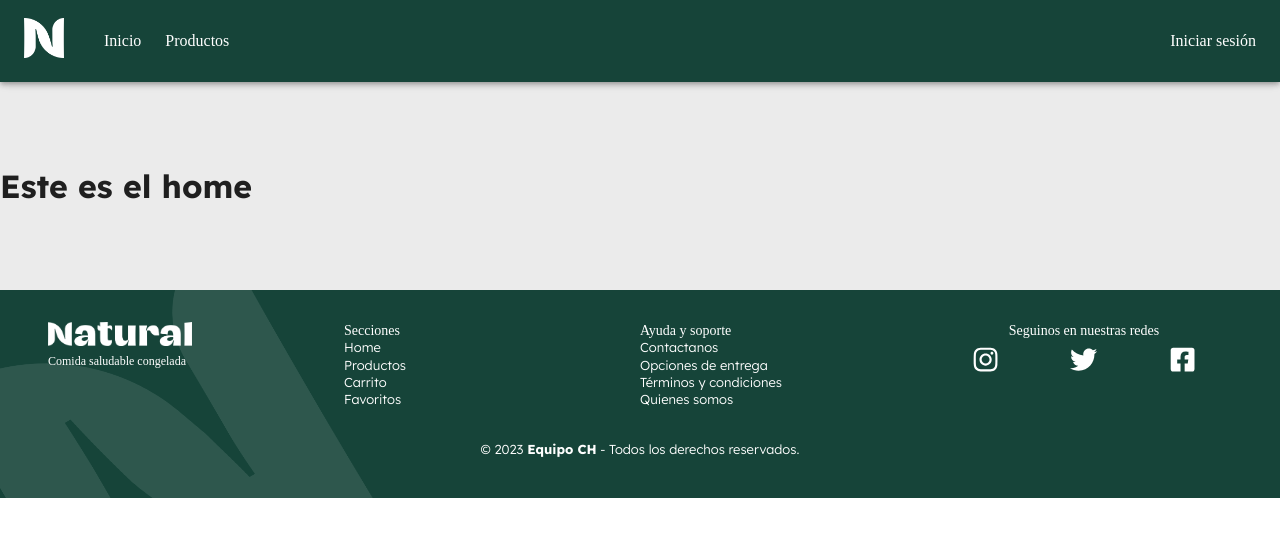
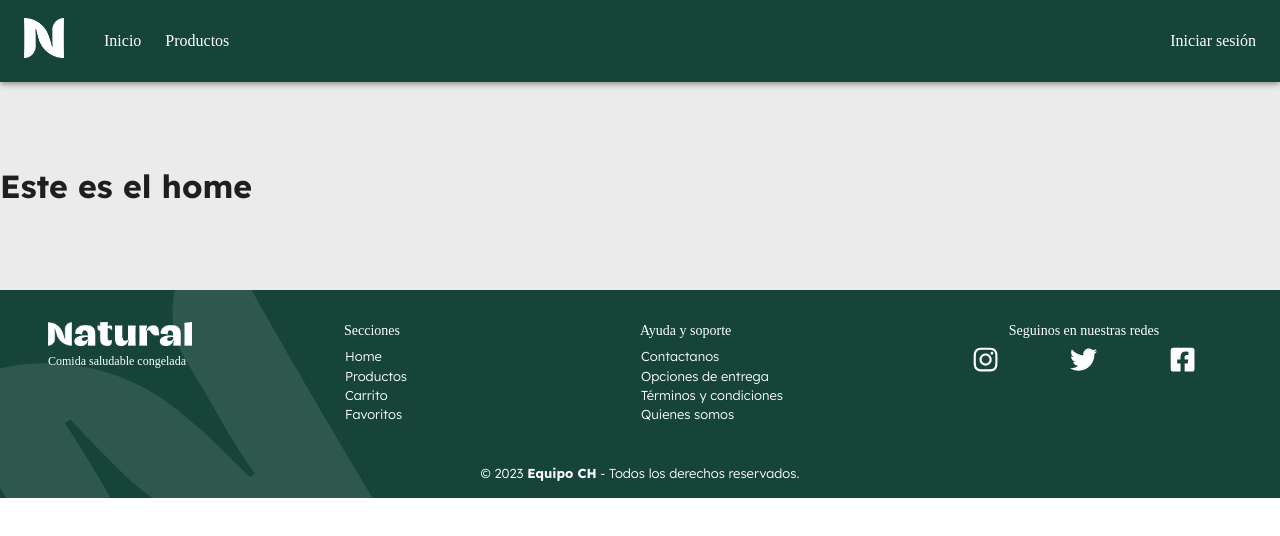
Before and after one commit to YaninaVilte/natural, a React (Vite) app: page / in a window 1280 px wide. Shown: the top 536 px of the page. Built offline with nearby package versions, Linux system fonts and the light colour scheme; no server answers; some icons are missing; a web font is replaced by a local one.

Commit message:
Hover en Footer y Navbar - de px a rem - eliminé variables no utilizadas de temaConfig

```diff
--- a/SCSS/_Checkout.scss
+++ b/SCSS/_Checkout.scss
@@ -68,9 +68,9 @@
     margin: 0;
     color: #164439;
     font-weight: 500;
-    font-size: 16px;
+    font-size: 1rem;
     font-weight: 700;
-    padding: 16px;
+    padding: 1rem;
 }
 
 
--- a/SCSS/_General.scss
+++ b/SCSS/_General.scss
@@ -7,3 +7,38 @@
 #root{
     background-color: #ebebeb;
 }
+
+
+/* === Hover Navbar */
+
+.hoverVerdeClaro:hover {
+    color: #41A88A;
+    font-weight: bold;
+}
+
+/* === Hover: Footer */
+
+.soporte {
+    .itemsContainer {
+        .itemBox {
+            padding: 1px;
+            .item:hover {
+                    color: #FFFF66;
+                    font-weight: 500;
+                }
+        }
+    }
+}
+
+.secciones {
+    .itemsContainer {
+        .itemBox {
+            padding: 1px;
+
+            .item:hover {
+                color: #FFFF66;
+                font-weight: 500;
+            }
+        }
+    }
+}
--- a/SCSS/_ItemDetail.scss
+++ b/SCSS/_ItemDetail.scss
@@ -58,7 +58,7 @@ html{
                 .titleDetail{
                     width: 100%;
                     margin-bottom: 1em;
-                    white-space: nowrap;
+                    // white-space: nowrap;
                     overflow-x: clip;
                     text-overflow: ellipsis;
                 }
--- a/css/main.css
+++ b/css/main.css
@@ -9,6 +9,29 @@
 
 #root {
   background-color: #ebebeb;
+}
+
+/* === Hover Navbar */
+.hoverVerdeClaro:hover {
+  color: #41A88A;
+  font-weight: bold;
+}
+
+/* === Hover: Footer */
+.soporte .itemsContainer .itemBox {
+  padding: 1px;
+}
+.soporte .itemsContainer .itemBox .item:hover {
+  color: #FFFF66;
+  font-weight: 500;
+}
+
+.secciones .itemsContainer .itemBox {
+  padding: 1px;
+}
+.secciones .itemsContainer .itemBox .item:hover {
+  color: #FFFF66;
+  font-weight: 500;
 }
 
 /* === Estilos: Login */
@@ -511,7 +534,6 @@ html {
 .global-container .globalItemDetailContainer .item-container .itemDetail .titleDetail {
   width: 100%;
   margin-bottom: 1em;
-  white-space: nowrap;
   overflow-x: clip;
   text-overflow: ellipsis;
 }
@@ -893,6 +915,11 @@ html {
   height: 0.875rem;
 }
 
+@media screen and (max-width: 800px) {
+  .cart .tableContainer {
+    width: 95%;
+  }
+}
 @media screen and (max-width: 720px) {
   .responsiveCart {
     display: block;
@@ -1250,9 +1277,9 @@ html {
   margin: 0;
   color: #164439;
   font-weight: 500;
-  font-size: 16px;
+  font-size: 1rem;
   font-weight: 700;
-  padding: 16px;
+  padding: 1rem;
 }
 
 @media screen and (max-width: 800px) {
--- a/src/components/layout/footer/Footer.jsx
+++ b/src/components/layout/footer/Footer.jsx
@@ -1,13 +1,10 @@
 import "../footer/Footer.css"
 import eneBlanco from "../../../assets/eneBlanco.png"
 import naturalBlanco from "../../../assets/naturalBlanco.png"
-import twitter from "../../../assets/twitter.svg"
-import facebook from "../../../assets/facebook.svg"
-import instagram from "../../../assets/instagram.svg"
 import theme from "../../../temaConfig";
 import { FaInstagram, FaTwitter, FaFacebookSquare } from "react-icons/fa";
 import { ThemeProvider } from "@emotion/react";
-import { Typography } from "@mui/material";
+import { List, ListItem, Typography } from "@mui/material";
 import { Link } from "react-router-dom";
 
 
@@ -28,33 +25,53 @@ const Footer = () => {
                 </div>
                 <div className="secciones">
                     <Typography variant="h4">Secciones</Typography>
+                    <List className="itemsContainer">
+                        <ListItem className="itemBox">
                             <Link component={Link} to={"/"}>
-                        <Typography variant="h5">Home</Typography>
+                                <Typography variant="h5" className="item">Home</Typography>
                             </Link>
+                        </ListItem>
+                        <ListItem className="itemBox">
                             <Link component={Link} to={"/shop"}>
-                        <Typography variant="h5">Productos</Typography>
+                                <Typography variant="h5" className="item">Productos</Typography>
                             </Link>
+                        </ListItem>
+                        <ListItem className="itemBox">
                             <Link component={Link} to={"/cart"}>
-                        <Typography variant="h5">Carrito</Typography>
+                                <Typography variant="h5" className="item">Carrito</Typography>
                             </Link>
+                        </ListItem>
+                        <ListItem className="itemBox">
                             <Link component={Link} to={"/favorites"}>
-                        <Typography variant="h5">Favoritos</Typography>
+                                <Typography variant="h5" className="item">Favoritos</Typography>
                             </Link>
+                        </ListItem>
+                    </List>
                 </div>
                 <div className="soporte">
                     <Typography variant="h4">Ayuda y soporte</Typography>
+                    <List className="itemsContainer">
+                        <ListItem className="itemBox">
                             <Link component={Link} to={""}>
-                        <Typography variant="h5">Contactanos</Typography>
+                                <Typography variant="h5" className="item">Contactanos</Typography>
                             </Link>
+                        </ListItem>
+                        <ListItem className="itemBox">
                             <Link component={Link} to={""}>
-                        <Typography variant="h5">Opciones de entrega</Typography>
+                                <Typography variant="h5" className="item">Opciones de entrega</Typography>
                             </Link>
+                        </ListItem>
+                        <ListItem className="itemBox">
                             <Link component={Link} to={""}>
-                        <Typography variant="h5">Términos y condiciones</Typography>
+                                <Typography variant="h5" className="item">Términos y condiciones</Typography>
                             </Link>
+                        </ListItem>
+                        <ListItem className="itemBox">
                             <Link component={Link} to={""}>
-                        <Typography variant="h5">Quienes somos</Typography>
+                                <Typography variant="h5" className="item">Quienes somos</Typography>
                             </Link>
+                        </ListItem>
+                    </List>
                 </div>
                 <div className="redes" style={{textAlign:'center'}}>
                     <Typography variant="h4">Seguinos en nuestras redes</Typography>
--- a/src/components/layout/navbar/NavList.jsx
+++ b/src/components/layout/navbar/NavList.jsx
@@ -41,12 +41,12 @@ function NavList({ setListOpen }) {
                     <List >
                         <ListItem onClick={() => setListOpen(false)}>
                             <Link component={Link.toString()} to={"/favorites"} >
-                                <Typography variant="drawer">Favoritos</Typography>
+                                <Typography variant="drawer" className="hoverVerdeClaro">Favoritos</Typography>
                             </Link>
                         </ListItem>
                         <ListItem >
                             <Link onClick={handleLogout}>
-                                <Typography variant="drawer">Cerrar sesión</Typography>
+                                <Typography variant="drawer" className="hoverVerdeClaro">Cerrar sesión</Typography>
                             </Link>
                         </ListItem>
                     </List>
@@ -55,24 +55,24 @@ function NavList({ setListOpen }) {
                         <List>
                                 <ListItem onClick={() => setListOpen(false)}>
                                 <Link component={Link.toString()} to={"/dashboard"}>
-                                    <Typography variant="drawer">Dashboard</Typography>
+                                        <Typography variant="drawer" className="hoverVerdeClaro">Dashboard</Typography>
                                 </Link>
                             </ListItem>
                                 <ListItem onClick={() => setListOpen(false)}>
                                 <Link component={Link.toString()} to={"/favorites"}>
-                                    <Typography variant="drawer">Favoritos</Typography>
+                                        <Typography variant="drawer" className="hoverVerdeClaro">Favoritos</Typography>
                                 </Link>
                             </ListItem>
                             <ListItem >
                                 <Link onClick={handleLogout}>
-                                    <Typography variant="drawer">Cerrar sesión</Typography>
+                                        <Typography variant="drawer" className="hoverVerdeClaro">Cerrar sesión</Typography>
                                 </Link>
                             </ListItem>
                         </List>
                     </>
                 ) : (
                             <Link component={Link.toString()} to={"/Login"} onClick={() => setListOpen(false)}>
-                        <Typography variant="drawer">Iniciar sesión</Typography>
+                                <Typography variant="drawer" className="hoverVerdeClaro">Iniciar sesión</Typography>
                     </Link>
                 )}
             </nav>
--- a/src/components/layout/navbar/NavListResponsive.jsx
+++ b/src/components/layout/navbar/NavListResponsive.jsx
@@ -40,7 +40,7 @@ function NavListResponsive({setDrawerOpen}) {
                 {menuItemsAdmin.map(({ id, path, title }) => (
                     <ListItem key={id}>
                         <Link to={path} onClick={() => setDrawerOpen(false)}>
-                            <Typography variant="drawer">{title}</Typography>
+                            <Typography variant="drawer" className="hoverVerdeClaro">{title}</Typography>
                         </Link>
                     </ListItem>
                 ))}
@@ -48,12 +48,12 @@ function NavListResponsive({setDrawerOpen}) {
                     <List >
                         <ListItem onClick={() => setDrawerOpen(false)}>
                             <Link component={Link} to={"/favorites"}>
-                                <Typography variant="drawer">Favoritos</Typography>
+                                <Typography variant="drawer" className="hoverVerdeClaro">Favoritos</Typography>
                             </Link>
                         </ListItem>
                         <ListItem>
                             <Link onClick={handleLogout}>
-                                <Typography variant="drawer">Cerrar sesión</Typography>
+                                <Typography variant="drawer" className="hoverVerdeClaro">Cerrar sesión</Typography>
                             </Link>
                         </ListItem>
                     </List>
@@ -61,17 +61,17 @@ function NavListResponsive({setDrawerOpen}) {
                     <List>
                             <ListItem onClick={() => setDrawerOpen(false)}>
                             <Link component={Link} to={"/dashboard"}>
-                                <Typography variant="drawer">Dashboard</Typography>
+                                    <Typography variant="drawer" className="hoverVerdeClaro">Dashboard</Typography>
                             </Link>
                         </ListItem>
                             <ListItem onClick={() => setDrawerOpen(false)}>
                             <Link component={Link} to={"/favorites"}>
-                                <Typography variant="drawer">Favoritos</Typography>
+                                    <Typography variant="drawer" className="hoverVerdeClaro">Favoritos</Typography>
                             </Link>
                         </ListItem>
                         <ListItem>
                             <Link onClick={handleLogout}>
-                                <Typography variant="drawer">Cerrar sesión</Typography>
+                                    <Typography variant="drawer" className="hoverVerdeClaro">Cerrar sesión</Typography>
                             </Link>
                         </ListItem>
                     </List>
@@ -79,7 +79,7 @@ function NavListResponsive({setDrawerOpen}) {
                     <List >
                                 <ListItem onClick={() => setDrawerOpen(false)}>
                             <Link component={Link} to={"/Login"} >
-                                <Typography variant="drawer">Iniciar sesión</Typography>
+                                        <Typography variant="drawer" className="hoverVerdeClaro">Iniciar sesión</Typography>
                             </Link>
                         </ListItem>
                     </List>
--- a/src/components/pages/itemDetail/ItemDetail.jsx
+++ b/src/components/pages/itemDetail/ItemDetail.jsx
@@ -16,10 +16,10 @@ const ButtonBuy = styled(Button)({
   boxShadow: "none",
   borderRadius: "2px",
   textTransform: "none",
-  width: "261px",
-  height: "63px",
+  width: "16.313rem",
+  height: "3.938rem",
   backgroundColor: "#308d72",
-  marginLeft: "5px",
+  marginLeft: "0.313rem",
   textShadow: "0px 0px 5px rgba(0, 0, 0, 0.5)",
   transition: "all .2s ease",
   "&:hover": {
@@ -211,7 +211,7 @@ const ItemDetail = () => {
                     </span>
                   ))}
                 </div>
-                <Typography variant="h1" className="titleDetail">
+                <Typography variant="h1" className="titleDetail" >
                   {product.title}
                 </Typography>
                 <Typography
--- a/src/components/pages/itemList/Slider.jsx
+++ b/src/components/pages/itemList/Slider.jsx
@@ -89,7 +89,7 @@ const Slider = ({ space, uniqueSlide, navigationActive, paginationActive, catego
                     <SwiperSlide key={img}>
                     <div className="carrusel">
                         <div className="carruselContainer">
-                            <Typography variant="h1" sx= {{ fontSize: "2.5rem", marginBottom: "30px" }}>{title}</Typography>
+                                <Typography variant="h1" sx={{ fontSize: "2.5rem", marginBottom: "1.875rem" }}>{title}</Typography>
                             <Typography variant="carrusel">{middleText}</Typography>
                             <Typography variant="carrusel" sx={{ fontWeight: "600" }}>{boldEndText}</Typography>
                         </div>
--- a/src/temaConfig.js
+++ b/src/temaConfig.js
@@ -4,114 +4,105 @@ const theme = createTheme({
   typography: {
     color: '#0C0901',
     fontFamily: ['Lexend'].join(','),
-    reset: {
-      color: '#0C0901',
-      fontWeight: 500,
-      fontSize: '10px',
-      fontFamily: ['Lexend'].join(','),
-    },
     detalle: {
       color: '#FFF',
       fontWeight: 400,
-      fontSize: '11px',
+      fontSize: '0.688rem',
       fontFamily: ['Hagrid Trial'].join(','),
     },
     h1Custom: {
       color: '#FFF',
       fontWeight: 700,
-      fontSize: '36px',
+      fontSize: '2.25rem',
       fontFamily: ['Lexend'].join(','),
     },
     h1: {
       color: '#FFF',
       fontWeight: 400,
-      fontSize: '32px',
+      fontSize: '2rem',
       fontFamily: ['Hagrid Trial'].join(','),
     },
     carrusel: {
       color: '#FFF',
       fontWeight: 200,
-      fontSize: '32px',
+      fontSize: '2rem',
       fontFamily: ['Lexend'].join(','),
     },
     titulo: {
       color: '#164439',
       fontWeight: 800,
-      fontSize: '18px',
+      fontSize: '1.125rem',
       fontFamily: ['Hagrid Text Trial'].join(','),
     },
     h2: {
       color: '#0C0901',
       fontWeight: 400,
-      fontSize: '16px',
+      fontSize: '1rem',
       fontFamily: ['Hagrid Trial'].join(','),
     },
     h2Custom: {
       color: '#164439',
       fontWeight: 500,
-      fontSize: '16px',
+      fontSize: '1rem',
     },
     h2Description: {
       color: '#FFF',
       fontWeight: 300,
-      fontSize: '16px',
-    },
-    h3: {
-      color: '#FFFFFF',
+      fontSize: '1rem',
     },
     h3Counter: {
       color: '#9A9A9A',
       fontWeight: 200,
-      fontSize: '15px',
+      fontSize: '0.938rem',
       fontFamily: ['Lexend'].join(','),
     },
     category: {
       color: '#FFF',
       fontWeight: 400,
-      fontSize: "14px",
+      fontSize: "0.875rem",
     },
     h4: {
       color: '#FFF',
       fontWeight: 400,
-      fontSize: '14px',
+      fontSize: '0.875rem',
       fontFamily: ['Hagrid Trial'].join(','),
     },
     h4Custom: {
       color: '#0C0901',
       fontWeight: 300,
-      fontSize: '14px',
+      fontSize: '0.875rem',
       fontFamily: ['Lexend'].join(','),
     },
     drawer: {
       color: '#9A9A9A',
       fontWeight: 300,
-      fontSize: '14px',
+      fontSize: '0.875rem',
     },
     stock: {
       fontWeight: 500,
-      fontSize: '14px',
+      fontSize: '0.875rem',
     },
     h5: {
       color: '#FFF',
       fontWeight: 300,
-      fontSize: '13px',
+      fontSize: '0.813rem',
     },
     h6: {
       color: '#FFF',
       fontWeight: 400,
-      fontSize: '12px',
+      fontSize: '0.75rem',
       fontFamily: ['Hagrid Trial'].join(','),
     },
     service: {
       color: '#164439',
       fontWeight: 400,
-      fontSize: '22px',
+      fontSize: '1.375rem',
       fontFamily: ['Hagrid Trial'].join(','),
     },
     serviceBold: {
       color: '#164439',
       fontWeight: 800,
-      fontSize: '24px',
+      fontSize: '1.5rem',
       fontFamily: ['Hagrid Text Trial'].join(','),
     },
   },
```
Also changed, not shown: SCSS/_Cart.scss (+8 -0 lines). Lines whose indentation alone changed are shown as unchanged.
